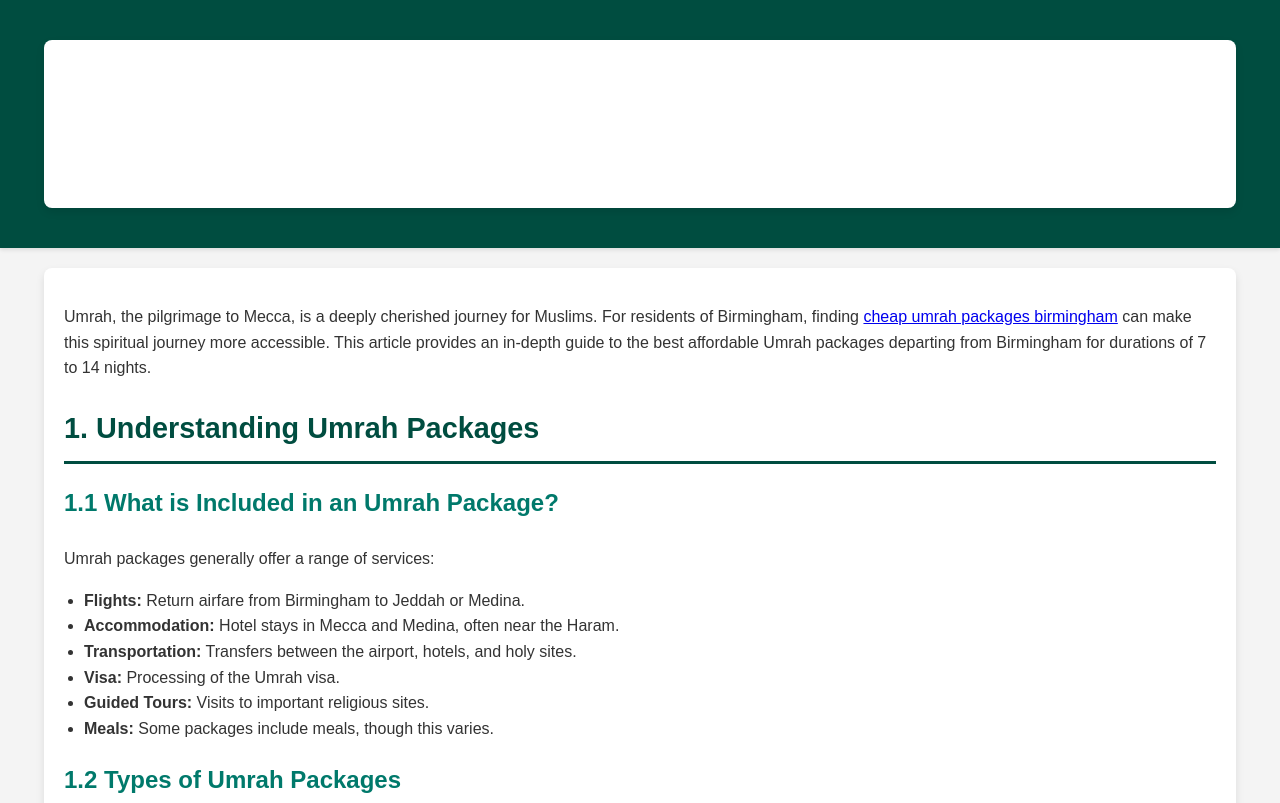
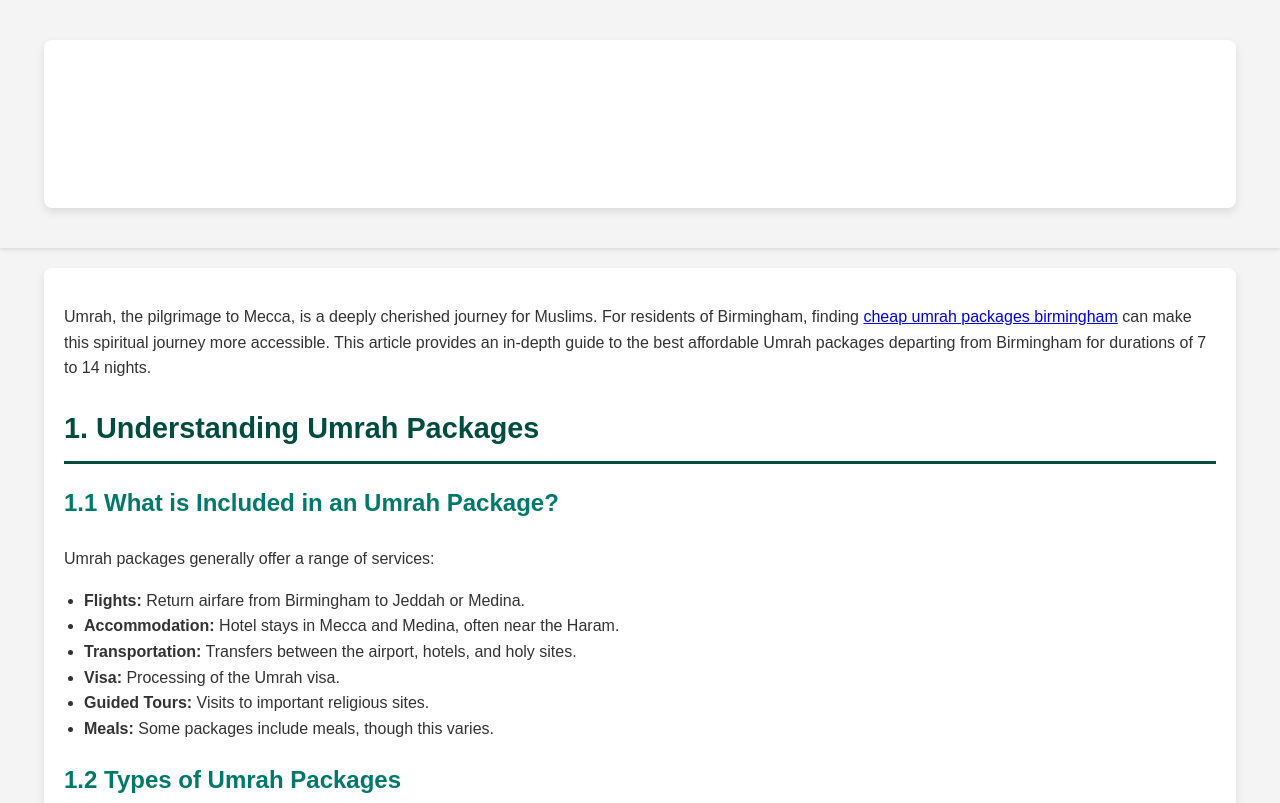
Before and after one commit to roberthinsom/Cheap-umrah-packages-Birmingham-cloudflare, a plain HTML site: page index.html in a window 1280 px wide. Shown: the top 803 px of the page. Drawn offline with Linux system fonts and the light colour scheme.

Commit message:
Update index.html

```diff
--- a/index.html
+++ b/index.html
@@ -1,6 +1,7 @@
 <!DOCTYPE html>
 <html lang="en">
 <head>
+    <meta name="google-site-verification" content="busWvnvGf879LkPBhBC8LYtRBsB7AxoGlTrFLA2zDPI" />
     <meta charset="UTF-8">
     <meta name="viewport" content="width=device-width, initial-scale=1.0">
     <title>Cheap Umrah Packages Birmingham: Best Budget-Friendly Options for 7 to 14 Nights</title>
@@ -14,7 +15,7 @@
             color: #333;
         }
         header {
-            background: #004d40; /* Teal */
+
             color: #fff;
             padding: 20px 0;
             text-align: center;
```
